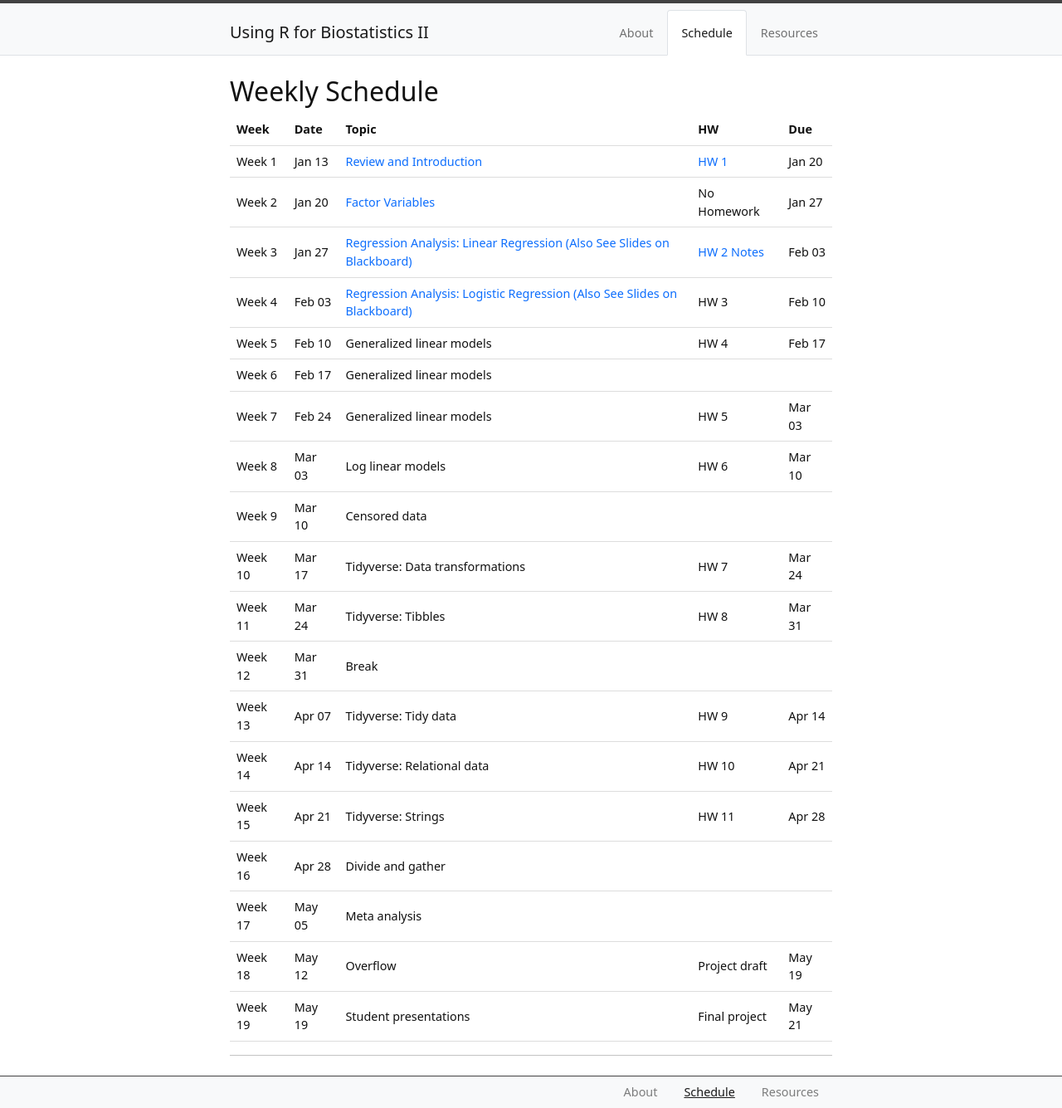
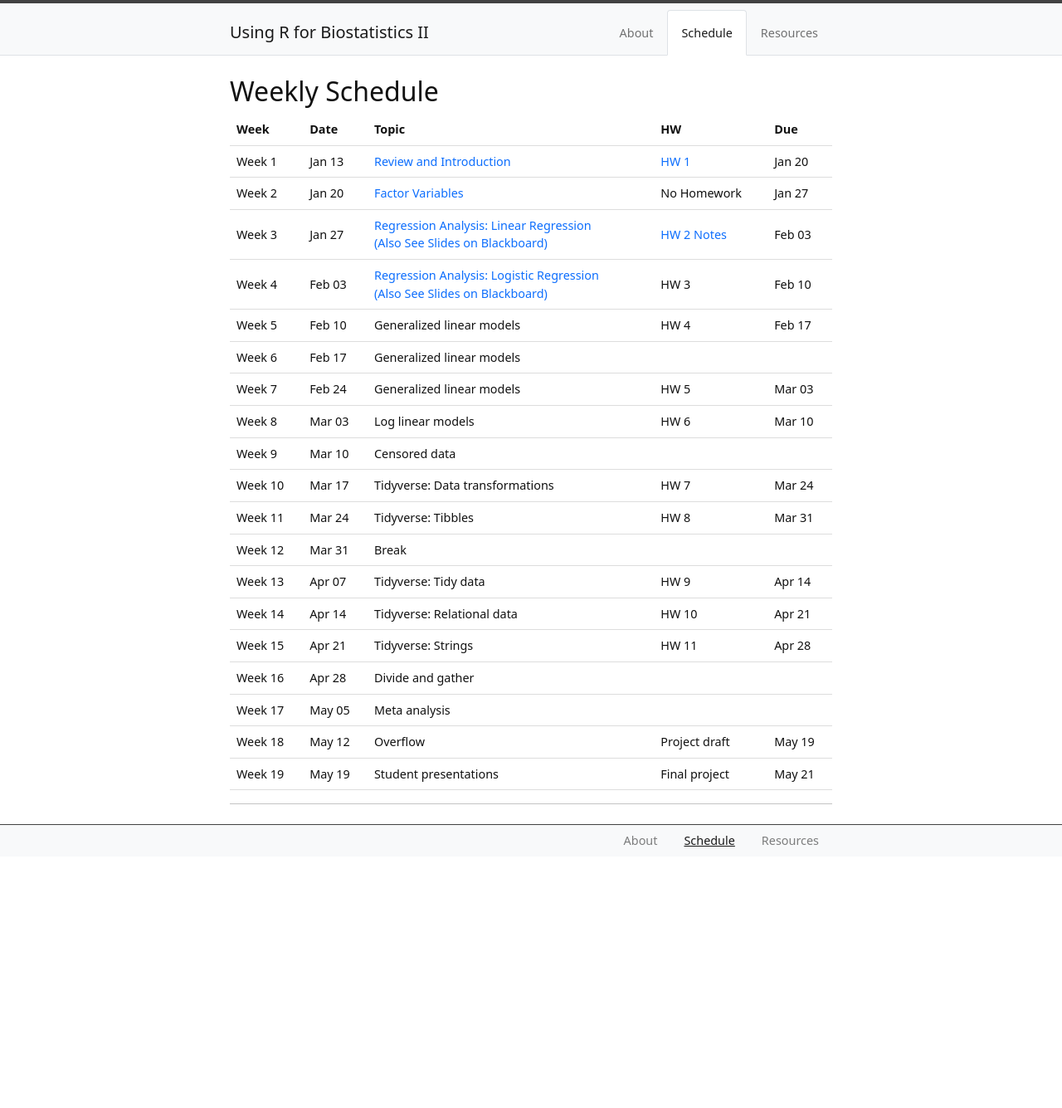
Before and after one commit to XiaoyuLiang/BIOE806-Spring2022, a Jekyll site: the page built from content/2-Schedule.md, in a window 1280 px wide. Shown: the whole page at 83% size. Built offline with Jekyll 4.4.1, drawn with Linux system fonts in a browser that asks for light colours; after the commit the page ends 1032 px from its top, so only the background shows below that.

```diff
--- a/content/2-Schedule.md
+++ b/content/2-Schedule.md
@@ -48,14 +48,14 @@ tr:hover {background-color: #D6EEEE;}
     <tr>
     <td>Week 3</td>
     <td>Jan 27</td>
-    <td><a href="/BIOE806-Spring2022/Lecture/3-Regression-Analysis-Linear-Regression.html">Regression Analysis: Linear Regression (Also See Slides on Blackboard)</a></td>
+    <td><a href="/BIOE806-Spring2022/Lecture/3-Regression-Analysis-Linear-Regression.html">Regression Analysis: Linear Regression <br />(Also See Slides on Blackboard)</a></td>
     <td><a href="/BIOE806-Spring2022/HW/HW2.html">HW 2</a> <a href="/BIOE806-Spring2022/HW/HW2-Notes.html">Notes</a></td>
     <td>Feb 03</td>
   </tr>
     <tr>
     <td>Week 4</td>
     <td>Feb 03</td>
-    <td><a href="/BIOE806-Spring2022/Lecture/4-Regression-Analysis-Logistic-Regression.html">Regression Analysis: Logistic Regression (Also See Slides on Blackboard)</a></td>
+    <td><a href="/BIOE806-Spring2022/Lecture/4-Regression-Analysis-Logistic-Regression.html">Regression Analysis: Logistic Regression <br />(Also See Slides on Blackboard)</a></td>
     <td>HW 3</td>
     <td>Feb 10</td>
   </tr>
```
